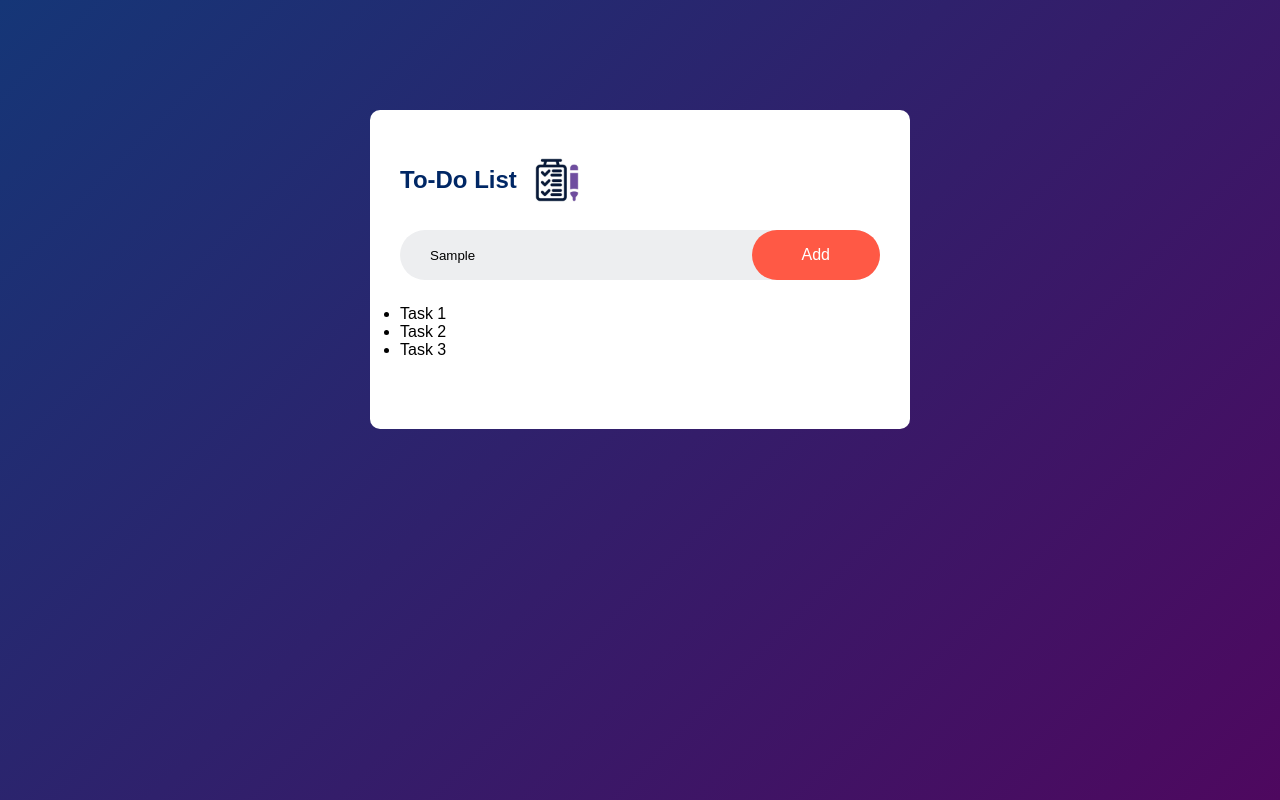
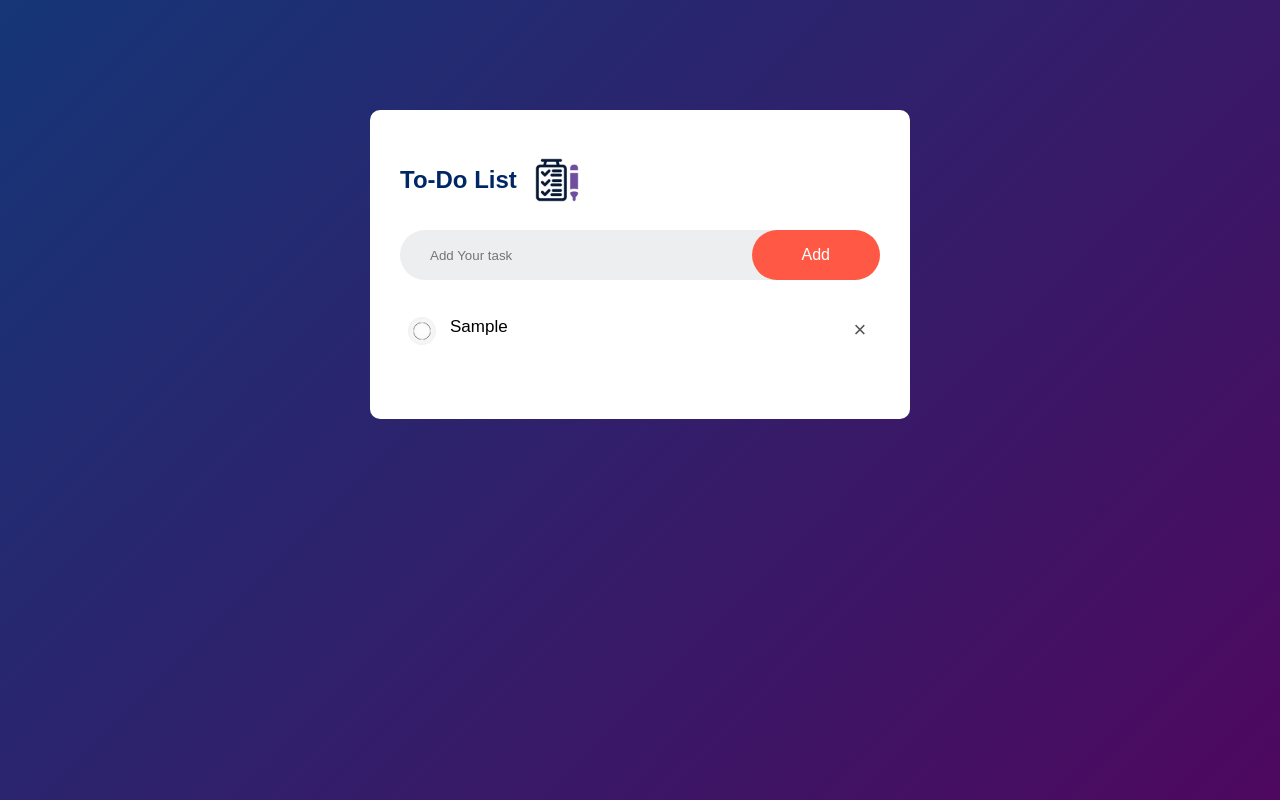
Before and after one commit to RitiThakur/Js-Practice-Projects, a plain HTML site: page todo/index.html in a window 1280 px wide. Both pictures are taken after typing "Sample" into the empty fields and a click on the button "Add". Drawn offline with Linux system fonts and the light colour scheme.

Commit message:
completed

```diff
--- a/todo/index.html
+++ b/todo/index.html
@@ -14,17 +14,15 @@
             </h2>
             <div class="row">
                 <input type="text" id="input-box" placeholder="Add Your task">
-                <button>Add</button>
+                <button onclick="addtask()">Add</button>
             </div>
             <ul id="list-container">
-                <li>Task 1</li>
+                <!-- <li class="checked">Task 1</li>
                 <li>Task 2</li>
-                <li>Task 3</li>
-
-
+                <li>Task 3</li> -->
             </ul>
         </div>
     </div>
-
+<script src="script.js"></script>
 </body>
 </html>
--- /dev/null
+++ b/todo/script.js
@@ -0,0 +1,37 @@
+const inputBox = document.getElementById("input-box");
+const listCont = document.getElementById("list-container");
+
+function addtask(){
+    if(inputBox.value == ''){
+        alert("You must write something!");
+    }
+    else{
+        let li= document.createElement("li");
+        li.innerHTML = inputBox.value;
+        listCont.appendChild(li);
+        let span = document.createElement("span");
+        span.innerHTML = "\u00d7";
+        li.appendChild(span);
+    }
+    inputBox.value="";
+    saveData();
+}
+
+
+listCont.addEventListener("click",function(e){
+    if(e.target.tagName === 'LI'){
+        e.target.classList.toggle("checked");
+        saveData();
+    }else if(e.target.tagName === "SPAN"){
+        e.target.parentElement.remove();
+        saveData();
+    }
+},false);
+
+function saveData(){
+    localStorage.setItem("data", listCont.innerHTML);
+}
+function showList(){
+    listCont.innerHTML = localStorage.getItem("data");
+}
+showList();
--- a/todo/style.css
+++ b/todo/style.css
@@ -58,3 +58,47 @@
     cursor: pointer;
     border-radius: 40px;
 }
+ul li{
+    list-style: none;
+    font-size: 17px;
+    padding: 12px 8px 12px 50px;
+    user-select: none;
+    cursor: pointer;
+    position: relative;
+}
+ul li::before{
+    content :'';
+    position: absolute;
+    height: 28px;
+    width: 28px;
+    border-radius: 50%;
+    background-image: url(unchecked.jpg);
+    background-size: cover;
+    background-position: center;
+    top :12px;
+    left: 8px;
+}
+ul li.checked{
+    color : #555;
+    text-decoration: line-through;
+
+}
+ul li.checked::before{
+    background-image: url(checked.png) ;
+}
+
+ul li span{
+    position: absolute;
+    right : 0;
+    top : 5px;
+    width: 40px;
+    height: 40px;
+    font-size: 22px;
+    color: #555;
+    line-height: 40px;
+    text-align: center;
+}
+ul li span:hover{
+    background: #edeef0;
+    border-radius: 50%;
+}
```
Also changed, not shown: todo/checked.png (added), todo/unchecked.jpg (added).
